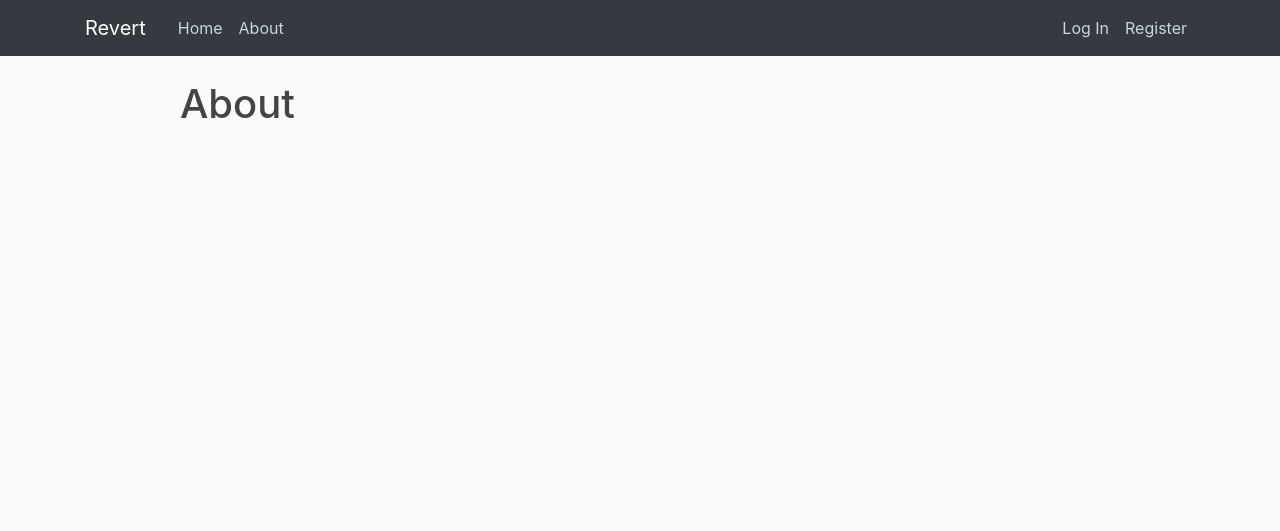
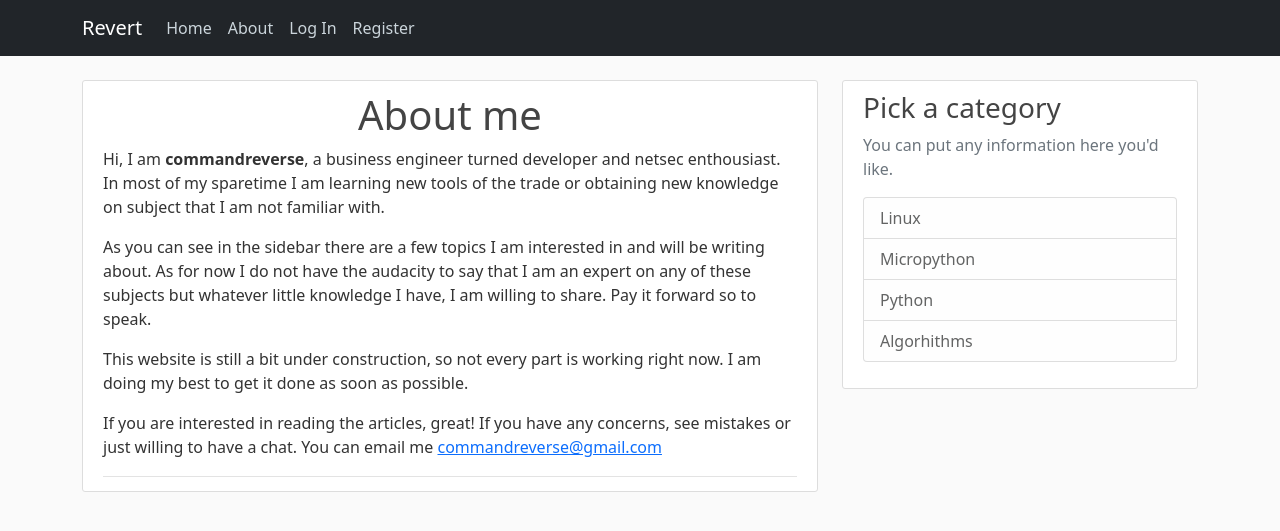
Before and after one commit to Sp00kyB00k/personal_blog, a Flask app: page /about in a window 1280 px wide. Shown: the top 531 px of the page. Run offline with Flask 2, Linux system fonts and the light colour scheme; some libraries are stand-ins or nearby versions.

Commit message:
fixed bugs in css, templates to make it look better. Still bootstrap 4 navbar colors is not working properly. Such a pity

```diff
--- a/personal_blog/static/style.css
+++ b/personal_blog/static/style.css
@@ -34,15 +33,13 @@ body {
 
 .article-title {
   color: #444444;
+  text-align: center;
 }
 
 a.article-title:hover {
   color: #428bca;
+  text-align: center;
   text-decoration: none;
-  }
-
-  .article-content {
-    white-space: pre-line;
 }
 
 .article-img {
--- a/personal_blog/templates/_comments.html
+++ b/personal_blog/templates/_comments.html
@@ -1,11 +1,6 @@
 <ul class="comments">
     {% for comment in comments %}
     <li class="comment">
-        <div class="comment-thumbnail">
-            <a href="{{ url_for('main.user', username=comment.author.username) }}">
-                <img class="rounded-circle article-img" src="{{ url_for('static', filename='profile_pics/' + comment.author.image_file) }}">
-            </a>
-        </div>
         <div class="comment-content">
             <div class="comment-date">{{ moment(comment.timestamp).fromNow() }}</div>
             <div class="comment-author"><a href="{{ url_for('main.user', username=comment.author.username) }}">{{ comment.author.username }}</a></div>
--- a/personal_blog/templates/about.html
+++ b/personal_blog/templates/about.html
@@ -1,6 +1,27 @@
 {% extends "base.html" %}
 {% block content %}
-<div class="page-header">
-    <h1>About</h1>
-</div>
+<article class="media content-section">
+    <div class="media-body">
+      <div class="article-metadata">
+        <h1 class="article-title">
+            About me
+        </h1>
+      <p class="article-content">
+        Hi, I am <b>commandreverse</b>, a business engineer turned developer and netsec enthousiast.
+        In most of my sparetime I am learning new tools of the trade or obtaining new knowledge on subject that I am not familiar with.
+      </p>
+      <p>As you can see in the sidebar there are a few topics I am interested in and will be writing about.
+          As for now I do not have the audacity to say that I am an expert on any of these subjects but whatever little knowledge I have,
+          I am willing to share. Pay it forward so to speak.
+      </p>
+      <p>
+          This website is still a bit under construction, so not every part is working right now.
+          I am doing my best to get it done as soon as possible.
+      </p>
+      <p>
+          If you are interested in reading the articles, great! If you have any concerns, see mistakes or just willing to have a chat.
+          You can email me <a href="mailto:commandreverse@gmail.com">commandreverse@gmail.com</a>
+      </p>
+    </div>
+</article>
 {% endblock content %}
--- a/personal_blog/templates/base.html
+++ b/personal_blog/templates/base.html
@@ -6,9 +6,11 @@
         <meta name="viewport" content="width=device-width, initial-scale=1, shrink-to-fit=no">
 
         <!-- Bootstrap CSS -->
-        <link rel="stylesheet" href="https://cdn.jsdelivr.net/npm/bootstrap@4.5.3/dist/css/bootstrap.min.css" integrity="sha384-TX8t27EcRE3e/ihU7zmQxVncDAy5uIKz4rEkgIXeMed4M0jlfIDPvg6uqKI2xXr2" crossorigin="anonymous">
+        <link href="https://cdn.jsdelivr.net/npm/bootstrap@5.0.0-beta1/dist/css/bootstrap.min.css" rel="stylesheet" integrity="sha384-giJF6kkoqNQ00vy+HMDP7azOuL0xtbfIcaT9wjKHr8RbDVddVHyTfAAsrekwKmP1" crossorigin="anonymous">
+
         <!-- Custom CSS -->
         <link rel="stylesheet" type="text/css" href="{{ url_for('static', filename='style.css') }}">
+
         <link rel="shortcut icon" href="{{ url_for('static', filename='favicon.ico') }}" type="image/x-icon">
         <link rel="icon" href="{{ url_for('static', filename='favicon.ico') }}" type="image/x-icon">
         <!--
@@ -32,7 +34,7 @@
             <button class="navbar-toggler" type="button" data-toggle="collapse" data-target="#navbarToggle" aria-controls="navbarToggle" aria-expanded="false" aria-label="Toggle navigation">
               <span class="navbar-toggler-icon"></span>
             </button>
-            <div class="collapse navbar-collapse ">
+            <div class="collapse navbar-collapse">
               <div class="navbar-nav mr-auto">
                   <a class="nav-item nav-link" href="{{ url_for('main.index') }}">Home</a>
                   <a class="nav-item nav-link" href="{{ url_for('main.about') }}">About</a>
@@ -44,7 +46,7 @@
                     <a class="nav-item nav-link" href="{{ url_for('posts.write_post') }}">New Post</a>
                   {% endif %}
                   {% if current_user.can(Permission.MODERATE) %}
-                  <a class="nav-item nav-link" href="{{ url_for('main.moderate') }}">Moderate Comments</a><
+                  <a class="nav-item nav-link" href="{{ url_for('main.moderate') }}">Moderate Comments</a>
                   {% endif %}
                   <a class="nav-item nav-link" href="{{ url_for('auth.change_password') }}">Change Password</a>
                   <a class="nav-item nav-link" href="{{ url_for('auth.change_email_request') }}">Change Email</a>
@@ -60,22 +62,26 @@
       </header>
       <main role="main" class="container">
         <div class="row">
-          <div class="col-1">
-            <!--
-              Beertje PADDINGton
-            -->
-          </div>
-          <div class="col-10">
+          <div class="col-md-8">
               {% for message in get_flashed_messages() %}
               <div class="alert alert-warning">
-                <div class="alert">{{ message }}</div>
+                {{ message }}
+              </div>
               {% endfor %}
               {% block content %}{% endblock %}
           </div>
-          <div class="col-1">
-              <!--
-                  Beertje PADDINGton
-              -->
+          <div class="col-md-4">
+            <div class="content-section">
+              <h3>Pick a category</h3>
+              <p class='text-muted'>You can put any information here you'd like.
+                <ul class="list-group">
+                  <li class="list-group-item list-group-item-light">Linux</li>
+                  <li class="list-group-item list-group-item-light">Micropython</li>
+                  <li class="list-group-item list-group-item-light">Python</li>
+                  <li class="list-group-item list-group-item-light">Algorhithms</li>
+                </ul>
+              </p>
+            </div>
           </div>
           {% block scripts %}
           {{ moment.include_moment() }}
@@ -85,7 +91,7 @@
       <!-- Optional JavaScript -->
       <!-- jQuery first, then Popper.js, then Bootstrap JS -->
       <script src="https://code.jquery.com/jquery-3.5.1.slim.min.js" integrity="sha384-DfXdz2htPH0lsSSs5nCTpuj/zy4C+OGpamoFVy38MVBnE+IbbVYUew+OrCXaRkfj" crossorigin="anonymous"></script>
-      <script src="https://cdn.jsdelivr.net/npm/popper.js@1.16.1/dist/umd/popper.min.js" integrity="sha384-9/reFTGAW83EW2RDu2S0VKaIzap3H66lZH81PoYlFhbGU+6BZp6G7niu735Sk7lN" crossorigin="anonymous"></script>
-      <script src="https://cdn.jsdelivr.net/npm/bootstrap@4.5.3/dist/js/bootstrap.min.js" integrity="sha384-w1Q4orYjBQndcko6MimVbzY0tgp4pWB4lZ7lr30WKz0vr/aWKhXdBNmNb5D92v7s" crossorigin="anonymous"></script>
+      <script src="https://cdn.jsdelivr.net/npm/@popperjs/core@2.5.4/dist/umd/popper.min.js" integrity="sha384-q2kxQ16AaE6UbzuKqyBE9/u/KzioAlnx2maXQHiDX9d4/zp8Ok3f+M7DPm+Ib6IU" crossorigin="anonymous"></script>
+      <script src="https://cdn.jsdelivr.net/npm/bootstrap@5.0.0-beta1/dist/js/bootstrap.min.js" integrity="sha384-pQQkAEnwaBkjpqZ8RU1fF1AKtTcHJwFl3pblpTlHXybJjHpMYo79HY3hIi4NKxyj" crossorigin="anonymous"></script>
     </body>
 </html>
--- a/personal_blog/templates/index.html
+++ b/personal_blog/templates/index.html
@@ -2,6 +2,8 @@
 {% block content %}
 {% include "_posts.html" %}
 {% if pagination %}
+<div class="pagination">
     {% include "_pagination.html" %}
+</div>
 {% endif %}
 {% endblock %}
--- a/personal_blog/templates/posts/post.html
+++ b/personal_blog/templates/posts/post.html
@@ -30,6 +30,8 @@
 {% endif %}
 {% include '_comments.html' %}
 {% if pagination %}
+<div class="pagination">
     {% include "_pagination.html" %}
+</div>
 {% endif %}
 {% endblock %}
--- a/run.py
+++ b/run.py
@@ -8,7 +8,7 @@ if os.environ.get('COVERAGE'):
 
 import sys
 import click
-from flask_migrate import Migrate
+from flask_migrate import Migrate, upgrade
 from personal_blog import create_app, db
 from personal_blog.models import User, Role, Permission, Post, \
     Category, Comment
@@ -50,3 +50,13 @@ def test(coverage, test_names):
         COV.html_report(directory=covdir)
         print('HTML version: file://%s/index.html' % covdir)
         COV.erase()
+
+
+@app.cli.command()
+def deploy():
+    """Run deployment tasks."""
+    # migrate database to latest revision
+    upgrade()
+
+    # create or update user roles
+    Role.insert_roles()
```
Also changed, not shown: other parts of personal_blog/static/style.css (+41 -3 lines), personal_blog/templates/_posts.html (+9 -15 lines), data-dev.sqlite. Lines whose indentation alone changed are shown as unchanged.
